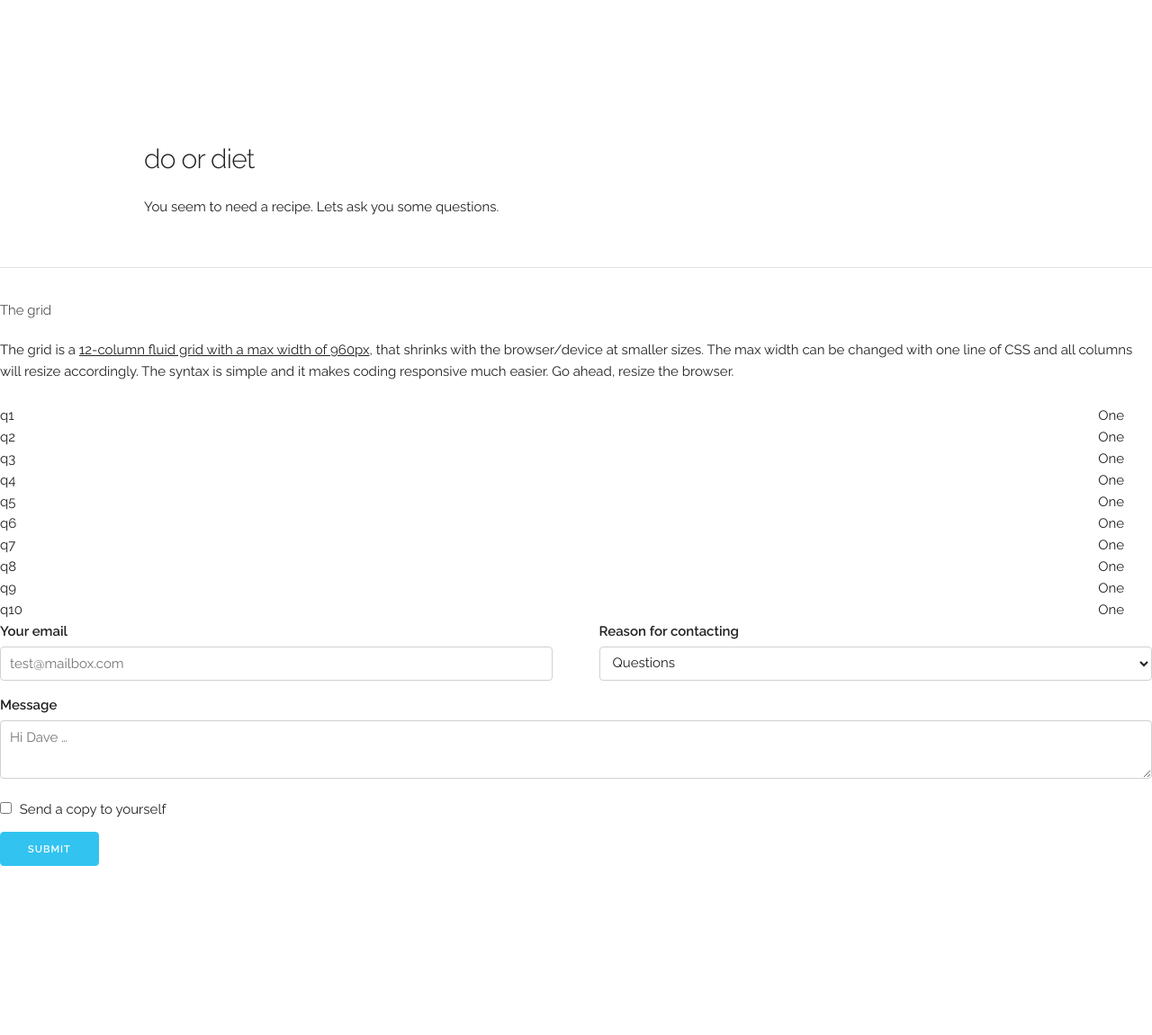
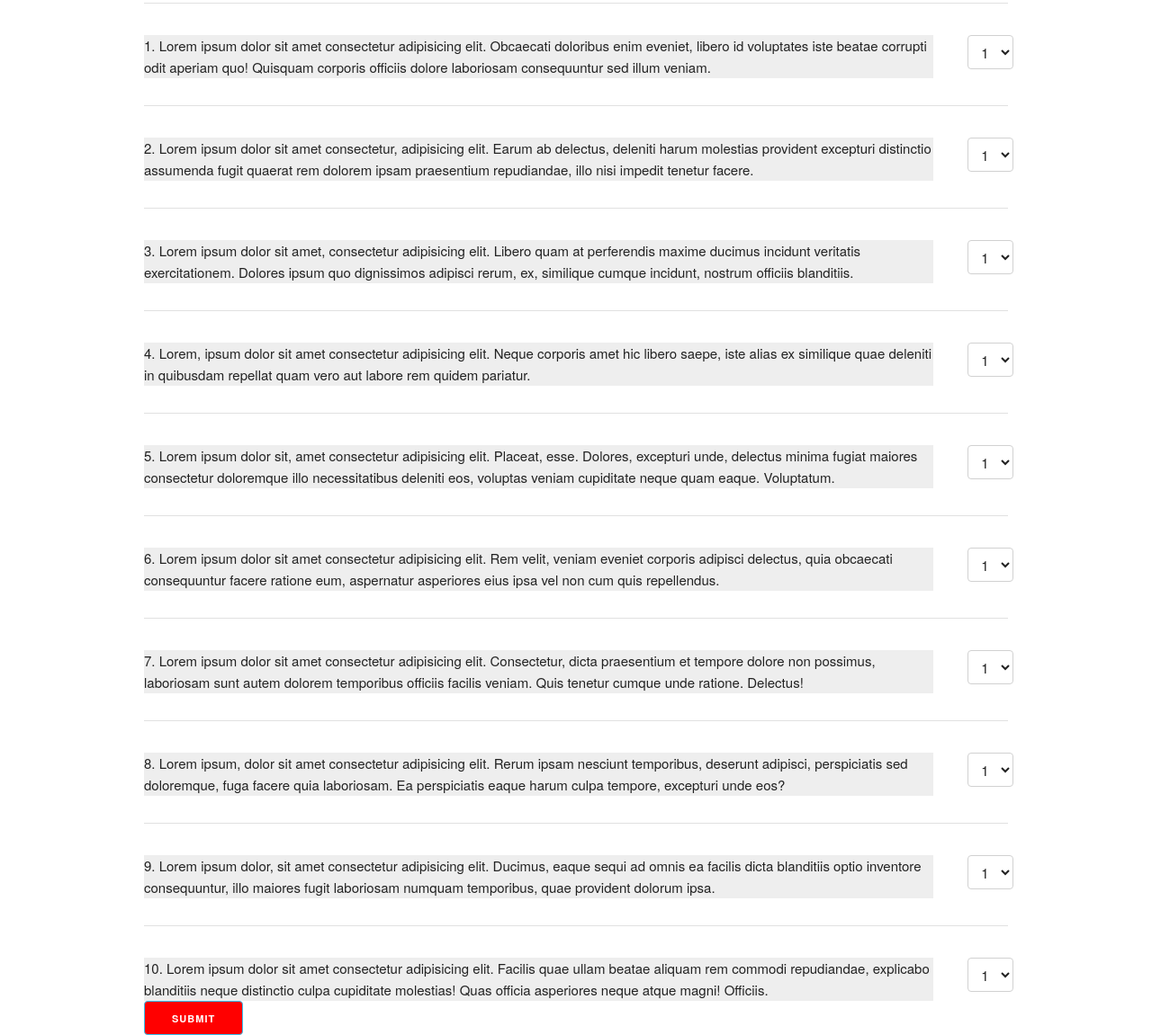
Before and after one commit to Do-or-Diet/Do-or-Diet, a website: page public/index.html in a window 1280 px wide. Shown: the part 83-1234 px from the top of the page at 90% size. Before the commit the page ends 1086 px from the top, so only its background shows below. Drawn offline with Linux system fonts and the light colour scheme.

Commit message:
new html layout button input did not change

```diff
--- a/public/index.html
+++ b/public/index.html
@@ -1,121 +1,171 @@
 <!DOCTYPE html>
 <html lang="en">
+
 <head>
+    <meta charset="UTF-8">
+    <meta name="viewport" content="width=device-width, initial-scale=1.0">
+    <meta http-equiv="X-UA-Compatible" content="ie=edge">
+    <title>Document</title>
+    <link rel="stylesheet" href="./css/skeleton.css">
+    <link rel="stylesheet" href="./css/normalize.css">
+</head>
 
-  <!-- Basic Page Needs
-  –––––––––––––––––––––––––––––––––––––––––––––––––– -->
-  <meta charset="utf-8">
-  <title>Your page title here :)</title>
-  <meta name="description" content="">
-  <meta name="author" content="">
+<body>
+    <div class="container">
+        <h1>DO_OR_DIET</h1>
+        <hr>
 
-  <!-- Mobile Specific Metas
-  –––––––––––––––––––––––––––––––––––––––––––––––––– -->
-  <meta name="viewport" content="width=device-width, initial-scale=1">
-
-  <!-- FONT
-  –––––––––––––––––––––––––––––––––––––––––––––––––– -->
-  <link href="//fonts.googleapis.com/css?family=Raleway:400,300,600" rel="stylesheet" type="text/css">
-
-  <!-- CSS
-  –––––––––––––––––––––––––––––––––––––––––––––––––– -->
-  <link rel="stylesheet" href="css/normalize.css">
-  <link rel="stylesheet" href="css/skeleton.css">
-
-  <!-- Favicon
-  –––––––––––––––––––––––––––––––––––––––––––––––––– -->
-  <!-- <link rel="icon" type="image/png" href="images/favicon.png"> -->
-
-</head>
-<body>
-
-  <!-- Primary Page Layout
-  –––––––––––––––––––––––––––––––––––––––––––––––––– -->
-  <div class="container">
         <div class="row">
-      <div class="one-half column" style="margin-top: 25%">
-        <h4>do or diet</h4>
-        <p>You seem to need a recipe. Lets ask you some questions</a>.</p>
+            <div class="eleven columns" style="background:#eeeeee   ">
+                1. Lorem ipsum dolor sit amet consectetur adipisicing elit. Obcaecati doloribus enim eveniet, libero id voluptates iste beatae corrupti odit aperiam quo! Quisquam corporis officiis dolore laboriosam consequuntur sed illum veniam.
             </div>
+            <div class="one column" style="background:white">
+                <select class="u-half-width" id="exampleRecipientInput">
+                    <option value="Option 1">1</option>
+                    <option value="Option 2">2</option>
+                    <option value="Option 3">3</option>
+                    <option value="Option 4">4</option>
+                    <option value="Option 5">5</option>
+                  </select>
             </div>
         </div>
         <hr>
-<!-- .container is main centered wrapper -->
-<div class="docs-section" id="grid">
-    <h6 class="docs-header">The grid</h6>
-    <p>The grid is a <u>12-column fluid grid with a max width of 960px</u>, that shrinks with the browser/device at smaller sizes. The max width can be changed with one line of CSS and all columns will resize accordingly. The syntax is simple and it makes coding responsive much easier. Go ahead, resize the browser. </p>
-    <div class="example-grid docs-example">
         <div class="row">
-        <div class="eleven columns">q1</div>
-        <div class="one column">One</div>
+            <div class="eleven columns" style="background:#eeeeee">
+                2. Lorem ipsum dolor sit amet consectetur, adipisicing elit. Earum ab delectus, deleniti harum molestias provident excepturi distinctio assumenda fugit quaerat rem dolorem ipsam praesentium repudiandae, illo nisi impedit tenetur facere.
             </div>
-    </div>
-    <div class="row">
-        <div class="eleven columns">q2</div>
-        <div class="one column">One</div>
-      </div>
-      <div class="row">
-        <div class="eleven columns">q3</div>
-        <div class="one column">One</div>
-      </div>
-    </div>
-    <div class="row">
-        <div class="eleven columns">q4</div>
-        <div class="one column">One</div>
-      </div>
-      <div class="row">
-        <div class="eleven columns">q5</div>
-        <div class="one column">One</div>
-      </div>
-    </div>
-    <div class="row">
-        <div class="eleven columns">q6</div>
-        <div class="one column">One</div>
-      </div>
-      <div class="row">
-        <div class="eleven columns">q7</div>
-        <div class="one column">One</div>
-      </div>
-    </div>
-    <div class="row">
-        <div class="eleven columns">q8</div>
-        <div class="one column">One</div>
-      </div>
-      <div class="row">
-        <div class="eleven columns">q9</div>
-        <div class="one column">One</div>
-      </div>
-    </div>
-    <div class="row">
-        <div class="eleven columns">q10</div>
-        <div class="one column">One</div>
-      </div>
-      </div>
-  <form>
-    <div class="row">
-      <div class="six columns">
-        <label for="exampleEmailInput">Your email</label>
-        <input class="u-full-width" type="email" placeholder="test@mailbox.com" id="exampleEmailInput">
-      </div>
-      <div class="six columns">
-        <label for="exampleRecipientInput">Reason for contacting</label>
-        <select class="u-full-width" id="exampleRecipientInput">
-          <option value="Option 1">Questions</option>
-          <option value="Option 2">Admiration</option>
-          <option value="Option 3">Can I get your number?</option>
+            <div class="one column" style="background:white">
+                           <select class="u-half-width" id="exampleRecipientInput">
+                    <option value="Option 1">1</option>
+                    <option value="Option 2">2</option>
+                    <option value="Option 3">3</option>
+                    <option value="Option 4">4</option>
+                    <option value="Option 5">5</option>
                   </select>
             </div>
         </div>
-    <label for="exampleMessage">Message</label>
-    <textarea class="u-full-width" placeholder="Hi Dave …" id="exampleMessage"></textarea>
-    <label class="example-send-yourself-copy">
-      <input type="checkbox">
-      <span class="label-body">Send a copy to yourself</span>
-    </label>
-    <input class="button-primary" type="submit" value="Submit">
-  </form>
+        <hr>
+        <div class="row">
+            <div class="eleven columns" style="background:#eeeeee">
+                3. Lorem ipsum dolor sit amet, consectetur adipisicing elit. Libero quam at perferendis maxime ducimus incidunt veritatis exercitationem. Dolores ipsum quo dignissimos adipisci rerum, ex, similique cumque incidunt, nostrum officiis blanditiis.
+            </div>
+            <div class="one column" style="background: white">
+                           <select class="u-half-width" id="exampleRecipientInput">
+                    <option value="Option 1">1</option>
+                    <option value="Option 2">2</option>
+                    <option value="Option 3">3</option>
+                    <option value="Option 4">4</option>
+                    <option value="Option 5">5</option>
+                  </select>
+            </div>
+        </div>
+        <hr>
+        <div class="row">
+            <div class="eleven columns" style="background:#eeeeee">
+                4. Lorem, ipsum dolor sit amet consectetur adipisicing elit. Neque corporis amet hic libero saepe, iste alias ex similique quae deleniti in quibusdam repellat quam vero aut labore rem quidem pariatur.
+            </div>
+            <div class="one column" style="background:white">
+                           <select class="u-half-width" id="exampleRecipientInput">
+                    <option value="Option 1">1</option>
+                    <option value="Option 2">2</option>
+                    <option value="Option 3">3</option>
+                    <option value="Option 4">4</option>
+                    <option value="Option 5">5</option>
+                  </select>
+            </div>
+        </div>
+        <hr>
+        <div class="row">
+            <div class="eleven columns" style="background:#eeeeee">
+                5. Lorem ipsum dolor sit, amet consectetur adipisicing elit. Placeat, esse. Dolores, excepturi unde, delectus minima fugiat maiores consectetur doloremque illo necessitatibus deleniti eos, voluptas veniam cupiditate neque quam eaque. Voluptatum.
+            </div>
+            <div class="one column" style="background:white">
+                           <select class="u-half-width" id="exampleRecipientInput">
+                    <option value="Option 1">1</option>
+                    <option value="Option 2">2</option>
+                    <option value="Option 3">3</option>
+                    <option value="Option 4">4</option>
+                    <option value="Option 5">5</option>
+                  </select>
+            </div>
+        </div>
+        <hr>
+        <div class="row">
+            <div class="eleven columns" style="background:#eeeeee">
+                6. Lorem ipsum dolor sit amet consectetur adipisicing elit. Rem velit, veniam eveniet corporis adipisci delectus, quia obcaecati consequuntur facere ratione eum, aspernatur asperiores eius ipsa vel non cum quis repellendus.
+            </div>
+            <div class="one column" style="background:white">
+                           <select class="u-half-width" id="exampleRecipientInput">
+                    <option value="Option 1">1</option>
+                    <option value="Option 2">2</option>
+                    <option value="Option 3">3</option>
+                    <option value="Option 4">4</option>
+                    <option value="Option 5">5</option>
+                  </select>
+            </div>
+        </div>
+        <hr>
+        <div class="row">
+            <div class="eleven columns" style="background:#eeeeee">
+                7. Lorem ipsum dolor sit amet consectetur adipisicing elit. Consectetur, dicta praesentium et tempore dolore non possimus, laboriosam sunt autem dolorem temporibus officiis facilis veniam. Quis tenetur cumque unde ratione. Delectus!
+            </div>
+            <div class="one column" style="background:white">
+                           <select class="u-half-width" id="exampleRecipientInput">
+                    <option value="Option 1">1</option>
+                    <option value="Option 2">2</option>
+                    <option value="Option 3">3</option>
+                    <option value="Option 4">4</option>
+                    <option value="Option 5">5</option>
+                  </select>
+            </div>
+        </div>
+        <hr>
+        <div class="row">
+            <div class="eleven columns" style="background:#eeeeee">
+                8. Lorem ipsum, dolor sit amet consectetur adipisicing elit. Rerum ipsam nesciunt temporibus, deserunt adipisci, perspiciatis sed doloremque, fuga facere quia laboriosam. Ea perspiciatis eaque harum culpa tempore, excepturi unde eos?
+            </div>
+            <div class="one column" style="background:white">
+                           <select class="u-half-width" id="exampleRecipientInput">
+                    <option value="Option 1">1</option>
+                    <option value="Option 2">2</option>
+                    <option value="Option 3">3</option>
+                    <option value="Option 4">4</option>
+                    <option value="Option 5">5</option>
+                  </select>
+            </div>
+        </div>
+        <hr>
+        <div class="row">
+            <div class="eleven columns" style="background:#eeeeee">
+                9. Lorem ipsum dolor, sit amet consectetur adipisicing elit. Ducimus, eaque sequi ad omnis ea facilis dicta blanditiis optio inventore consequuntur, illo maiores fugit laboriosam numquam temporibus, quae provident dolorum ipsa.
+            </div>
+            <div class="one column" style="background:white">
+                           <select class="u-half-width" id="exampleRecipientInput">
+                    <option value="Option 1">1</option>
+                    <option value="Option 2">2</option>
+                    <option value="Option 3">3</option>
+                    <option value="Option 4">4</option>
+                    <option value="Option 5">5</option>
+                  </select>
+            </div>
+        </div>
+        <hr>
+        <div class="row">
+            <div class="eleven columns" style="background:#eeeeee">
+                10. Lorem ipsum dolor sit amet consectetur adipisicing elit. Facilis quae ullam beatae aliquam rem commodi repudiandae, explicabo blanditiis neque distinctio culpa cupiditate molestias! Quas officia asperiores neque atque magni! Officiis.
+            </div>
+            <div class="one column" style="background:white">
+                           <select class="u-half-width" id="exampleRecipientInput">
+                    <option value="Option 1">1</option>
+                    <option value="Option 2">2</option>
+                    <option value="Option 3">3</option>
+                    <option value="Option 4">4</option>
+                    <option value="Option 5">5</option>
+                  </select>
+            </div>
+        </div>
+        <input class="button-primary" type="submit" value="Submit" style="background:red">
+    </div>
+</body>
 
-<!-- End Document
-  –––––––––––––––––––––––––––––––––––––––––––––––––– -->
-</body>
 </html>
```
Also changed, not shown: README.md. Lines whose indentation alone changed are shown as unchanged.
